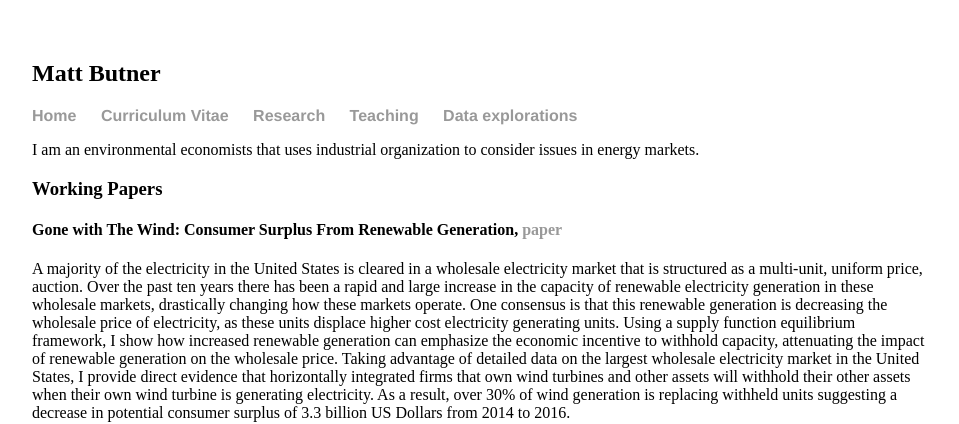
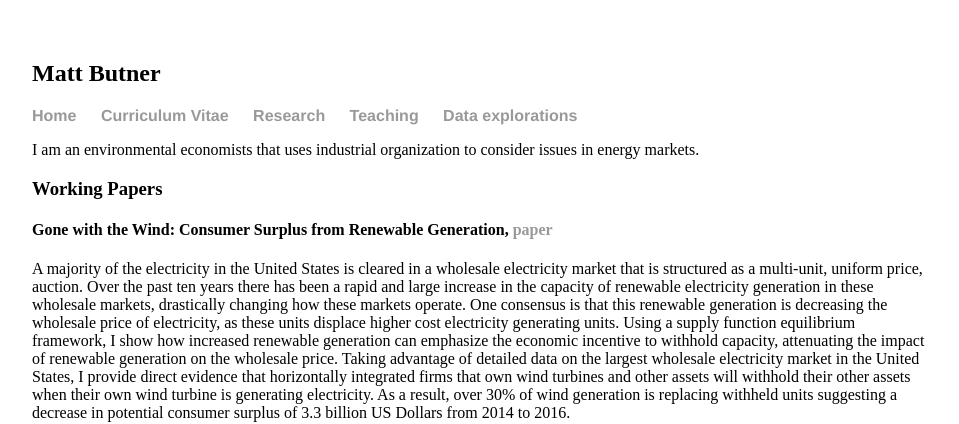
Before and after one commit to mattbutner/mattbutner.github.io, a Jekyll site: the page built from research/index.html, in a window 1280 px wide. Shown: the top 424 px of the page, without its empty margins (160-1119 px from the left). Built offline with Jekyll 4.4.1, drawn with Linux system fonts in a browser that asks for light colours; nearby versions of some CDN libraries; library files that are not in the unit come from our copies.

Commit message:
title cruise control

```diff
--- a/index.html
+++ b/index.html
@@ -9,7 +9,7 @@ title: Matthew Ridge Butner
     </div>
     <div class="right">
         <p>I am a Ph.D. Candidate at the University of Colorado Boulder Economics Department. I research environmental economics and industrial organization. I am on the job market in 2018-2019 and am available for interviews at the ASSA Annual Meeting in Atlanta. </p>
-        <p>My job market paper,  <a href="research/butner_jmp.pdf">Gone With The Wind: Consumer Surplus From Renewable Generation</a>, uses micro-data from a large wholesale electricity market in the United States to quantify the consumer benefit from renewable generation, in particular wind turbines. I find that the potential consumer benefit is quite large, 50 to 60 USD per person per year. However, less than 70% of this benefit is realized because some electricity generators have an incentive to behave less competitively when wind turbines are generating electricity. <br>
+        <p>My job market paper,  <a href="research/butner_jmp.pdf">Gone with the Wind: Consumer Surplus from Renewable Generation</a>, uses micro-data from a large wholesale electricity market in the United States to quantify the consumer benefit from renewable generation, in particular wind turbines. I find that the potential consumer benefit is quite large, 50 to 60 USD per person per year. However, less than 70% of this benefit is realized because some electricity generators have an incentive to behave less competitively when wind turbines are generating electricity. <br>
          </p>
     </div>
 </div>
--- a/research/index.html
+++ b/research/index.html
@@ -7,7 +7,7 @@ title: Matthew Ridge Butner
 
 	<h3>Working Papers</h3>
 
-	<h4>Gone with The Wind: Consumer Surplus From Renewable Generation, <a href="butner_jmp.pdf">paper</a></h4>
+	<h4>Gone with the Wind: Consumer Surplus from Renewable Generation, <a href="butner_jmp.pdf">paper</a></h4>
 	<p>A majority of the electricity in the United States is cleared in a wholesale electricity market that is structured as a multi-unit, uniform price, auction. Over the past ten years there has been a rapid and large increase in the capacity of renewable electricity generation in these wholesale markets, drastically changing how these markets operate. One consensus is that this renewable generation is decreasing the wholesale price of electricity, as these units displace higher cost electricity generating units. Using a supply function equilibrium framework, I show how increased renewable generation can emphasize the economic incentive to withhold capacity, attenuating the impact of renewable generation on the wholesale price. Taking advantage of detailed data on the largest wholesale electricity market in the United States, I provide direct evidence that horizontally integrated firms that own wind turbines and other assets will withhold their other assets when their own wind turbine is generating electricity.  As a result, over 30% of wind generation is replacing withheld units suggesting a decrease in potential consumer surplus of 3.3 billion US Dollars from 2014 to 2016.</p>
 
 	<h4>Concentration Effects of Heterogeneous Standards: Refinery Response to the Clean Air Act Amendments </h4>
```
Also changed, not shown: 1 other file.
